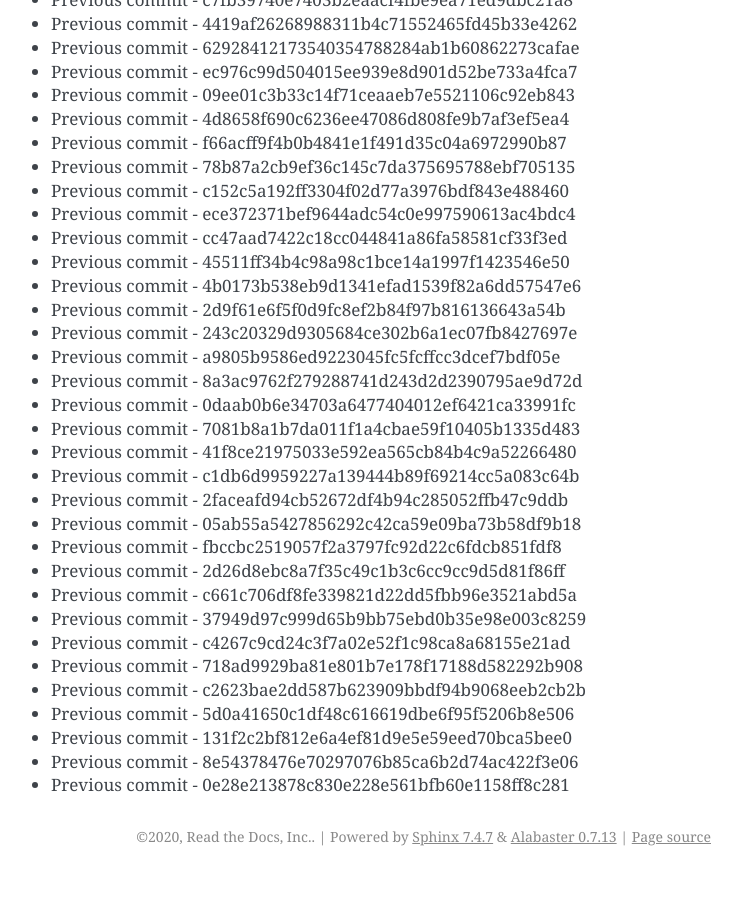
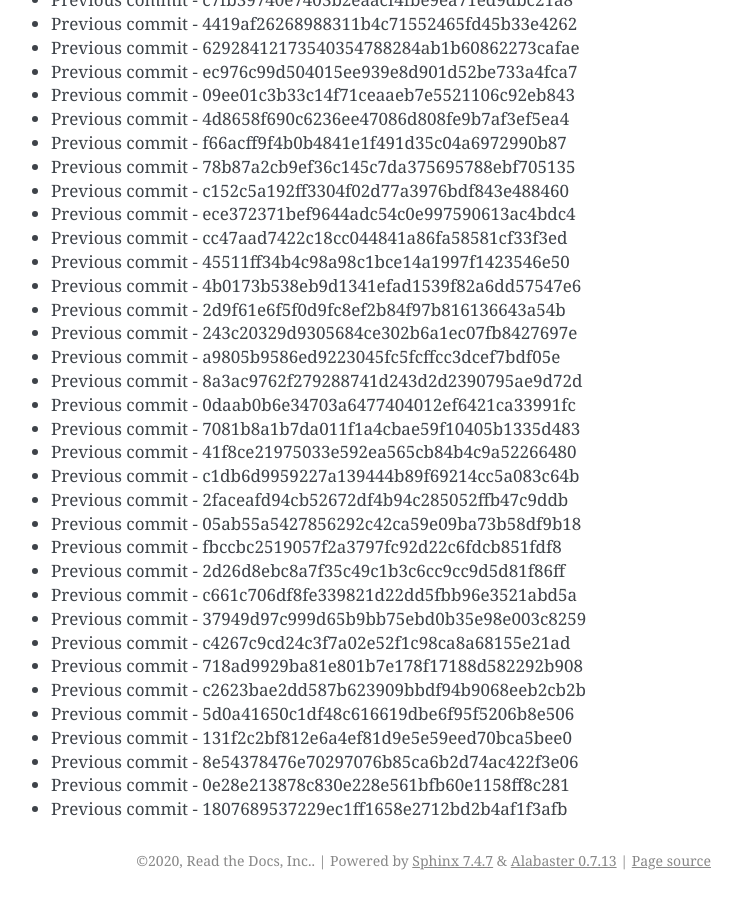
Before and after one commit to readthedocs/rtd-git-stresstest, a Sphinx documentation site: the page built from docs/updates.rst, in a window 1280 px wide and 900 px high, scrolled down 64431 px. Shown: the whole window, without its empty margins (399-1141 px from the left). Built offline with Sphinx 7.4.7, drawn with Linux system fonts in a browser that asks for light colours; before the commit the page ends 65307 px from its top, so only the background shows below that.

Commit message:
Generating commit from previous: 1807689537229ec1ff1658e2712bd2b4af1f3afb

```diff
--- a/docs/updates.rst
+++ b/docs/updates.rst
@@ -2739,3 +2739,4 @@ It can be tested for any performance characteristics.
 * Previous commit - 131f2c2bf812e6a4ef81d9e5e59eed70bca5bee0
 * Previous commit - 8e54378476e70297076b85ca6b2d74ac422f3e06
 * Previous commit - 0e28e213878c830e228e561bfb60e1158ff8c281
+* Previous commit - 1807689537229ec1ff1658e2712bd2b4af1f3afb
```
